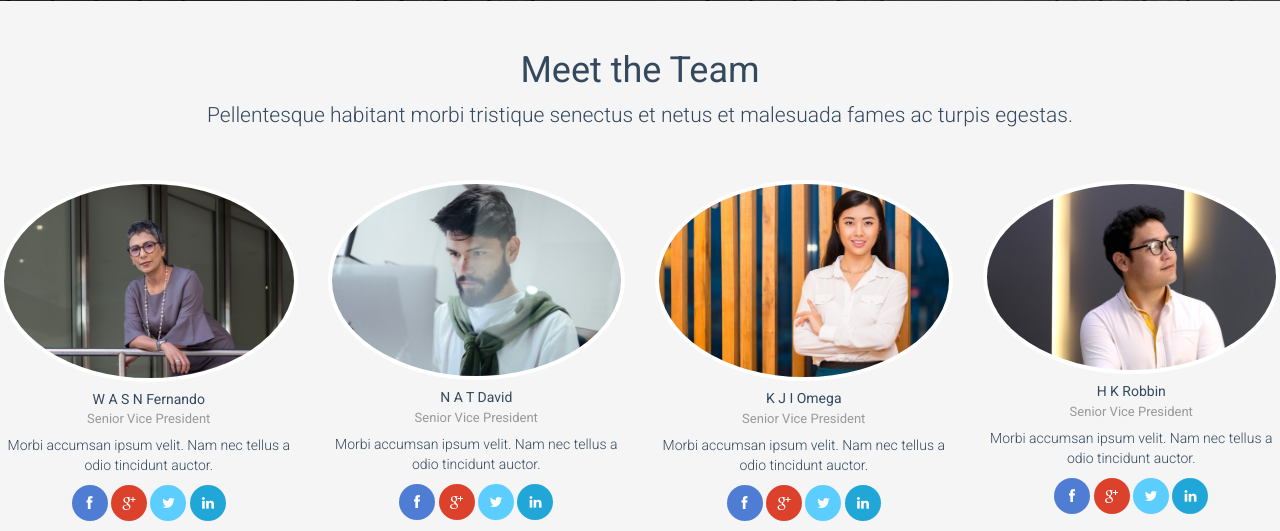
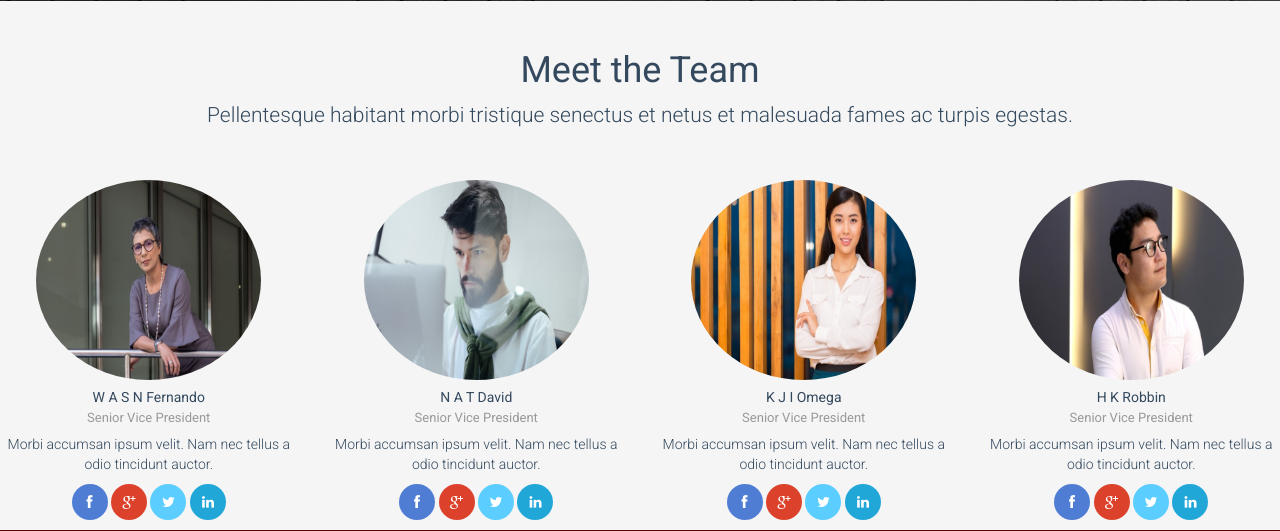
Before and after one commit to VishmiKulawansha/MISGA_Project, a PHP site: the page made by MISGA_PROJECT(PHP UPDATED)/2_ABOUT_US.php in a window 1280 px wide. Shown: the part 1415-1946 px from the top of the page. Run offline with PHP 8.4, Linux system fonts and the light colour scheme.

Commit message:
Update Team_About_Us.php

```diff
--- a/MISGA_PROJECT(PHP UPDATED)/Team_About_Us.php
+++ b/MISGA_PROJECT(PHP UPDATED)/Team_About_Us.php
@@ -11,7 +11,7 @@
         <div id="meet-the-team" class="row">
             <div class="col-md-3 col-xs-6">
                 <div class="center">
-                    <p><img class="img-responsive img-thumbnail img-circle" src="images/ads/girl1.jpg" alt="" ></p>
+                    <p><img class="avatar" src="images/ads/girl1.jpg" alt="" ></p>
                     <h5> W A S N Fernando<small class="designation muted">Senior Vice President</small></h5>
                     <p>Morbi accumsan ipsum velit. Nam nec tellus a odio tincidunt auctor.</p>
                     <a class="btn btn-social btn-facebook" href="https://www.facebook.com/university.colombo/"><i class="icon-facebook"></i></a> <a class="btn btn-social btn-google-plus" href="https://www.facebook.com/university.colombo/"><i class="icon-google-plus"></i></a> <a class="btn btn-social btn-twitter" href="https://www.facebook.com/university.colombo/"><i class="icon-twitter"></i></a> <a class="btn btn-social btn-linkedin" href="https://www.facebook.com/university.colombo/"><i class="icon-linkedin"></i></a>
@@ -21,7 +21,7 @@
 
             <div class="col-md-3 col-xs-6">
                 <div class="center">
-                    <p><img class="img-responsive img-thumbnail img-circle" src="images/ads/boy1.jpg" alt="" ></p>
+                    <p><img class="avatar" src="images/ads/boy1.jpg" alt="" ></p>
                     <h5>N A T David<small class="designation muted">Senior Vice President</small></h5>
                     <p>Morbi accumsan ipsum velit. Nam nec tellus a odio tincidunt auctor.</p>
                     <a class="btn btn-social btn-facebook" href="https://www.facebook.com/university.colombo/"><i class="icon-facebook"></i></a> <a class="btn btn-social btn-google-plus" href="https://www.facebook.com/university.colombo/"><i class="icon-google-plus"></i></a> <a class="btn btn-social btn-twitter" href="https://www.facebook.com/university.colombo/"><i class="icon-twitter"></i></a> <a class="btn btn-social btn-linkedin" href="https://www.facebook.com/university.colombo/"><i class="icon-linkedin"></i></a>
@@ -29,15 +29,26 @@
             </div>
             <div class="col-md-3 col-xs-6">
                 <div class="center">
-                    <p><img class="img-responsive img-thumbnail img-circle" src="images/ads/girl2.jpg" alt="" ></p>
+                    <p><img class="avatar" src="images/ads/girl2.jpg" alt="" ></p>
                     <h5>K J I Omega<small class="designation muted">Senior Vice President</small></h5>
                     <p>Morbi accumsan ipsum velit. Nam nec tellus a odio tincidunt auctor.</p>
                     <a class="btn btn-social btn-facebook" href="https://www.facebook.com/university.colombo/"><i class="icon-facebook"></i></a> <a class="btn btn-social btn-google-plus" href="https://www.facebook.com/university.colombo/"><i class="icon-google-plus"></i></a> <a class="btn btn-social btn-twitter" href="https://www.facebook.com/university.colombo/"><i class="icon-twitter"></i></a> <a class="btn btn-social btn-linkedin" href="https://www.facebook.com/university.colombo/"><i class="icon-linkedin"></i></a>
                 </div>
             </div>
+
+            <style>
+                     .avatar {
+  vertical-align: middle;
+  width: 225px;
+  height: 200px;
+  border-radius: 50%;
+}
+            </style>
+
+
             <div class="col-md-3 col-xs-6">
                 <div class="center">
-                    <p><img class="img-responsive img-thumbnail img-circle" src="images/ads/boy2.jpg" alt="" ></p>
+                    <p><img class="avatar" src="images/ads/boy2.jpg" alt="" ></p>
                     <h5>H K Robbin<small class="designation muted">Senior Vice President</small></h5>
                     <p>Morbi accumsan ipsum velit. Nam nec tellus a odio tincidunt auctor.</p>
                     <a class="btn btn-social btn-facebook" href="https://www.facebook.com/university.colombo/"><i class="icon-facebook"></i></a> <a class="btn btn-social btn-google-plus" href="https://www.facebook.com/university.colombo/"><i class="icon-google-plus"></i></a> <a class="btn btn-social btn-twitter" href="https://www.facebook.com/university.colombo/"><i class="icon-twitter"></i></a> <a class="btn btn-social btn-linkedin" href="https://www.facebook.com/university.colombo/"><i class="icon-linkedin"></i></a>
```
